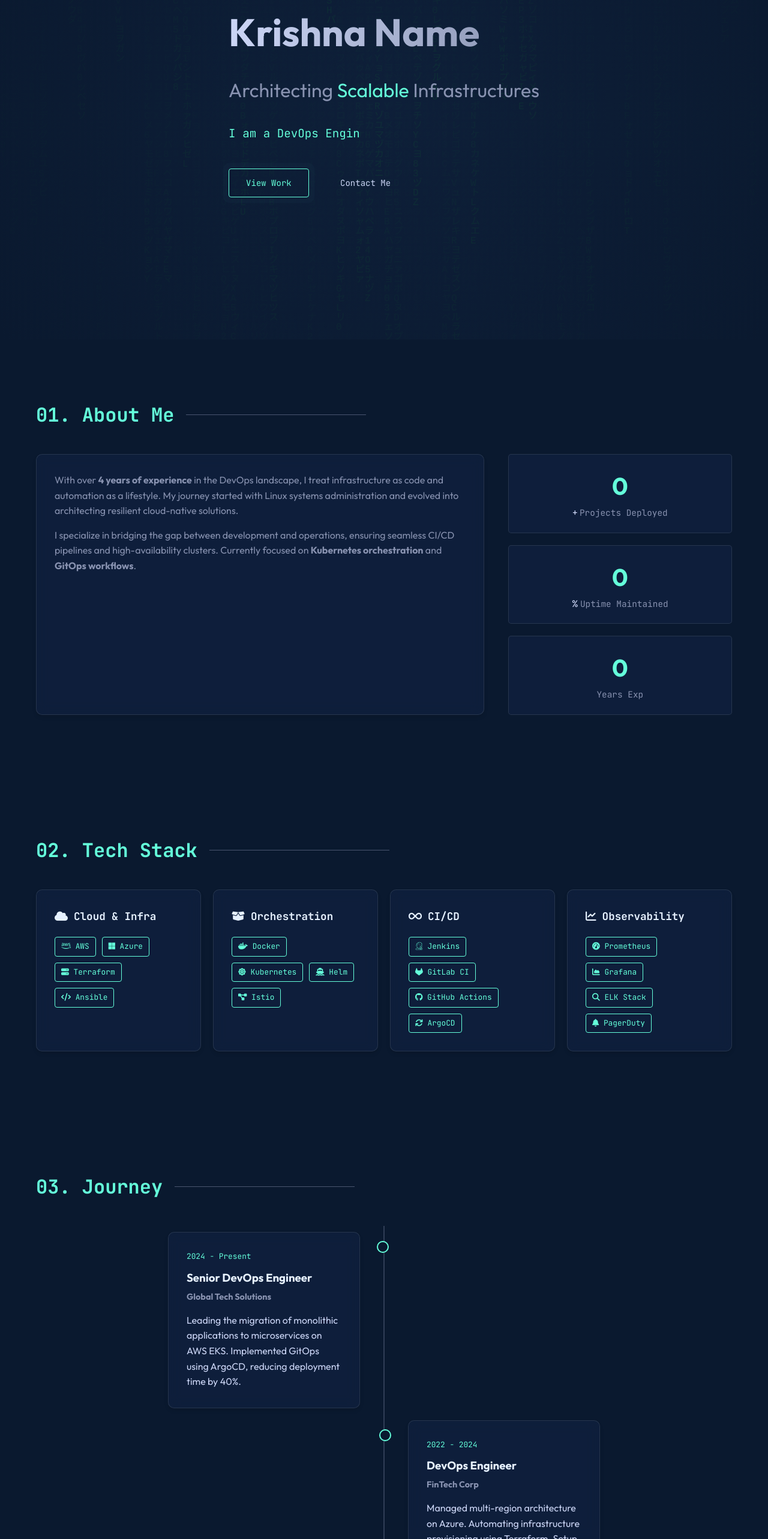
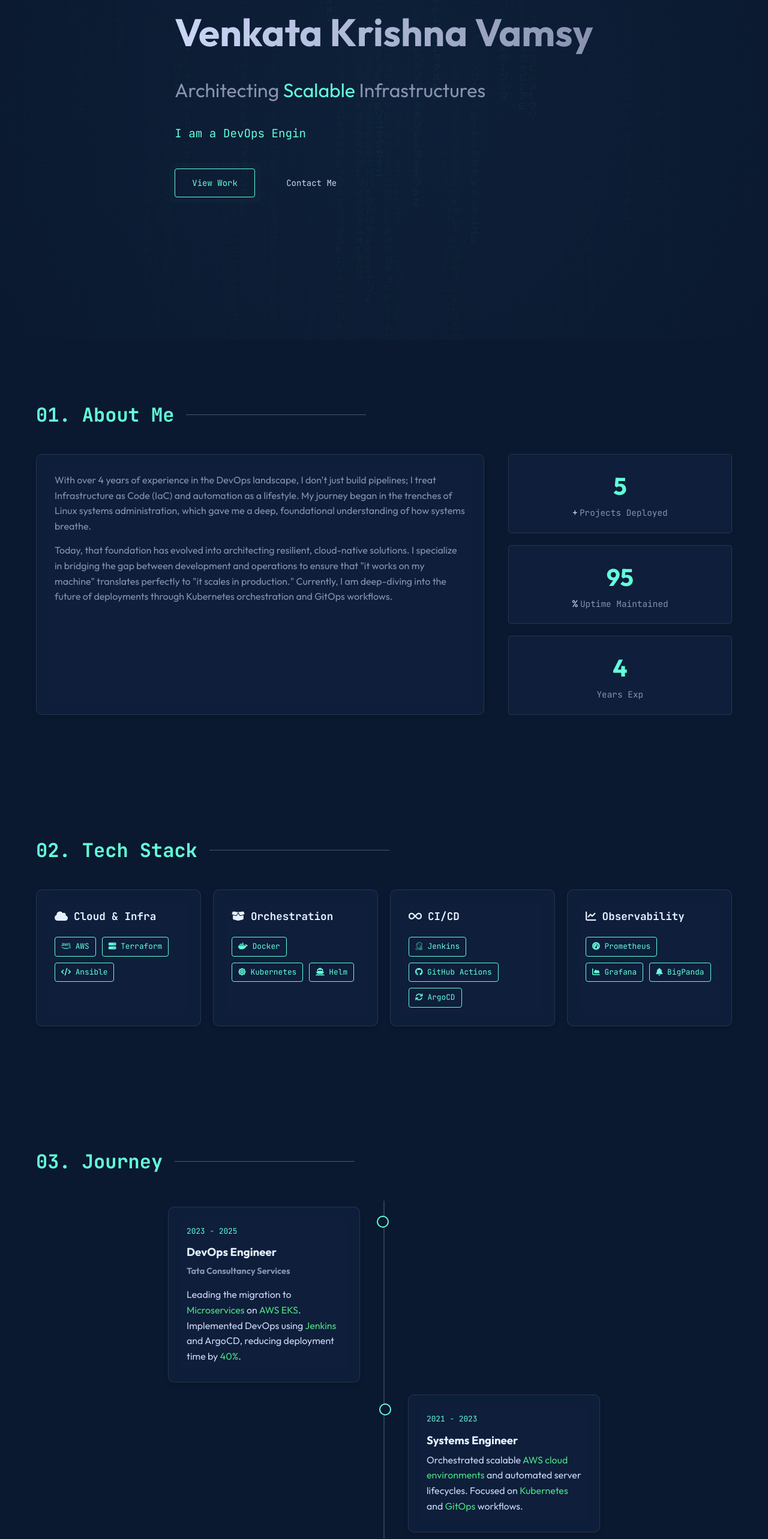
Before and after one commit to KrishnaVamsy99/Krishna_DevOps_Portfolio, a plain HTML site: page index.html in a window 1280 px wide. Shown: the part 234-2800 px from the top of the page at 60% size. Drawn offline with nearby package versions, Linux system fonts and the light colour scheme.

Commit message:
Updated html file

```diff
--- a/index.html
+++ b/index.html
@@ -39,7 +39,7 @@
 
     <header id="home" class="hero">
         <div class="hero-content">
-            <h1 class="glitch" data-text="Krishna Name">Krishna Name</h1>
+            <h1 class="glitch" data-text="Krishna Name">Venkata Krishna Vamsy</h1>
             <!-- Placeholder name, replace if known -->
             <p class="subtitle">Architecting <span class="highlight">Scalable</span> Infrastructures</p>
             <div class="typing-container">
@@ -60,29 +60,36 @@
             <div class="about-content">
                 <div class="about-text glass-card" data-tilt>
                     <p>
-                        With over <strong>4 years of experience</strong> in the DevOps landscape, I treat infrastructure
-                        as code and automation as a lifestyle.
-                        My journey started with Linux systems administration and evolved into architecting resilient
-                        cloud-native solutions.
-                    </p>
-                    <p>
-                        I specialize in bridging the gap between development and operations, ensuring seamless CI/CD
-                        pipelines and high-availability clusters.
-                        Currently focused on <strong>Kubernetes orchestration</strong> and <strong>GitOps
-                            workflows</strong>.
-                    </p>
+						With over <span class="highlight">4 years of experience</span> in the
+						<span class="highlight">DevOps landscape</span>, I don't just build pipelines;
+						I treat <span class="highlight">Infrastructure as Code (IaC)</span> and
+						<span class="highlight">automation</span> as a lifestyle. My journey began
+						in the trenches of <span class="highlight">Linux systems administration</span>,
+						which gave me a deep, foundational understanding of how systems breathe.
+					</p>
+
+					<p>
+						Today, that foundation has evolved into architecting
+						<span class="highlight">resilient, cloud-native solutions</span>. I specialize
+						in <span class="highlight">bridging the gap</span> between development and
+						operations to ensure that "it works on my machine" translates perfectly
+						to <span class="highlight">"it scales in production."</span> Currently, I am
+						deep-diving into the future of deployments through
+						<span class="highlight">Kubernetes orchestration</span> and
+						<span class="highlight">GitOps workflows</span>.
+					</p>
                 </div>
                 <div class="about-stats">
                     <div class="stat-item">
-                        <span class="stat-number" data-target="50">0</span>+
+                        <span class="stat-number" data-target="50">5</span>+
                         <span class="stat-label">Projects Deployed</span>
                     </div>
                     <div class="stat-item">
-                        <span class="stat-number" data-target="99">0</span>%
+                        <span class="stat-number" data-target="99">95</span>%
                         <span class="stat-label">Uptime Maintained</span>
                     </div>
                     <div class="stat-item">
-                        <span class="stat-number" data-target="4">0</span>
+                        <span class="stat-number" data-target="4">4</span>
                         <span class="stat-label">Years Exp</span>
                     </div>
                 </div>
@@ -99,7 +106,6 @@
                     <h3><i class="fa-solid fa-cloud"></i> Cloud & Infra</h3>
                     <div class="skill-tags">
                         <span class="tag"><i class="fab fa-aws"></i> AWS</span>
-                        <span class="tag"><i class="fab fa-microsoft"></i> Azure</span>
                         <span class="tag"><i class="fas fa-server"></i> Terraform</span>
                         <span class="tag"><i class="fas fa-code"></i> Ansible</span>
                     </div>
@@ -111,7 +117,6 @@
                         <span class="tag"><i class="fab fa-docker"></i> Docker</span>
                         <span class="tag"><i class="fas fa-dharmachakra"></i> Kubernetes</span>
                         <span class="tag"><i class="fas fa-ship"></i> Helm</span>
-                        <span class="tag"><i class="fas fa-project-diagram"></i> Istio</span>
                     </div>
                 </div>
                 <!-- CI/CD -->
@@ -119,7 +124,6 @@
                     <h3><i class="fa-solid fa-infinity"></i> CI/CD</h3>
                     <div class="skill-tags">
                         <span class="tag"><i class="fab fa-jenkins"></i> Jenkins</span>
-                        <span class="tag"><i class="fab fa-gitlab"></i> GitLab CI</span>
                         <span class="tag"><i class="fab fa-github"></i> GitHub Actions</span>
                         <span class="tag"><i class="fas fa-sync"></i> ArgoCD</span>
                     </div>
@@ -130,8 +134,7 @@
                     <div class="skill-tags">
                         <span class="tag"><i class="fas fa-tachometer-alt"></i> Prometheus</span>
                         <span class="tag"><i class="fas fa-chart-area"></i> Grafana</span>
-                        <span class="tag"><i class="fas fa-search"></i> ELK Stack</span>
-                        <span class="tag"><i class="fas fa-bell"></i> PagerDuty</span>
+                        <span class="tag"><i class="fas fa-bell"></i> BigPanda</span>
                     </div>
                 </div>
             </div>
@@ -144,40 +147,31 @@
             <div class="timeline">
                 <div class="timeline-item left">
                     <div class="timeline-content glass-card">
-                        <span class="date">2024 - Present</span>
-                        <h3>Senior DevOps Engineer</h3>
-                        <h4>Global Tech Solutions</h4>
-                        <p>Leading the migration of monolithic applications to microservices on AWS EKS. Implemented
-                            GitOps using ArgoCD, reducing deployment time by 40%.</p>
+                        <span class="date">2023 - 2025</span>
+                        <h3>DevOps Engineer</h3>
+                        <h4>Tata Consultancy Services</h4>
+                        <p>
+							Leading the migration to <span style="color: #4ade80;">Microservices</span> on
+							<span style="color: #4ade80;">AWS EKS</span>. Implemented DevOps using
+							<span style="color: #4ade80;">Jenkins</span> and <spanstyle="color: #4ade80;">ArgoCD</span>,
+							reducing deployment time by <span style="color: #4ade80;">40%</span>.
+						</p>
                     </div>
                 </div>
+
+
                 <div class="timeline-item right">
                     <div class="timeline-content glass-card">
-                        <span class="date">2022 - 2024</span>
-                        <h3>DevOps Engineer</h3>
-                        <h4>FinTech Corp</h4>
-                        <p>Managed multi-region architecture on Azure. Automating infrastructure provisioning using
-                            Terraform. Setup centralized logging with ELK.</p>
+                        <span class="date">2021 - 2023</span>
+                        <h3>Systems Engineer</h3>
+							<p>
+								Orchestrated scalable <span style="color: #4ade80;">AWS cloud environments</span>
+								and automated server lifecycles. Focused on <span style="color: #4ade80;">Kubernetes</span>
+								and <span style="color: #4ade80;">GitOps</span> workflows.
+							</p>
                     </div>
                 </div>
-                <div class="timeline-item left">
-                    <div class="timeline-content glass-card">
-                        <span class="date">2021 - 2022</span>
-                        <h3>Junior DevOps Engineer</h3>
-                        <h4>Startup Inc.</h4>
-                        <p>Introduced Docker containers to the development workflow. Maintained Jenkins pipelines and
-                            managed Linux servers ensuring high availability.</p>
-                    </div>
-                </div>
-                <div class="timeline-item right">
-                    <div class="timeline-content glass-card">
-                        <span class="date">2020 - 2021</span>
-                        <h3>System Administrator</h3>
-                        <h4>Tech Support Co.</h4>
-                        <p>Managed Linux/Windows servers, shell scripting for automation, and network configuration.
-                            Foundation in networking and OS security.</p>
-                    </div>
-                </div>
+
             </div>
         </div>
     </section>
@@ -250,15 +244,15 @@
                     <div class="contact-methods">
                         <div class="method">
                             <i class="fas fa-envelope"></i>
-                            <span>email@example.com</span>
+                            <span>venkatakrishnavamsy@gmail.com</span>
                         </div>
                         <div class="method">
                             <i class="fab fa-linkedin"></i>
-                            <span>linkedin.com/in/krishna</span>
+                            <span>www.linkedin.com/in/venkatakrishnavamsygundu</span>
                         </div>
                     </div>
                 </div>
-                <form class="contact-form">
+                <!-- <form class="contact-form">
                     <div class="form-group">
                         <input type="text" placeholder="Name" required>
                     </div>
@@ -269,17 +263,16 @@
                         <textarea placeholder="Message" rows="5" required></textarea>
                     </div>
                     <button type="submit" class="btn primary">Send Message</button>
-                </form>
+                </form> -->
             </div>
         </div>
     </section>
 
     <footer>
-        <p>Designed & Built by Krishna Portfolio</p>
+        <p>Designed & Built by Venkata Krishna Vamsy</p>
         <div class="socials">
-            <a href="#"><i class="fab fa-github"></i></a>
-            <a href="#"><i class="fab fa-linkedin-in"></i></a>
-            <a href="#"><i class="fab fa-twitter"></i></a>
+			<a href="https://github.com/your-username"><i class="fab fa-github"></i> </a>
+            <a href="https://www.linkedin.com/in/venkatakrishnavamsygundu"><i class="fab fa-linkedin-in"></i></a>
         </div>
     </footer>
 
```
